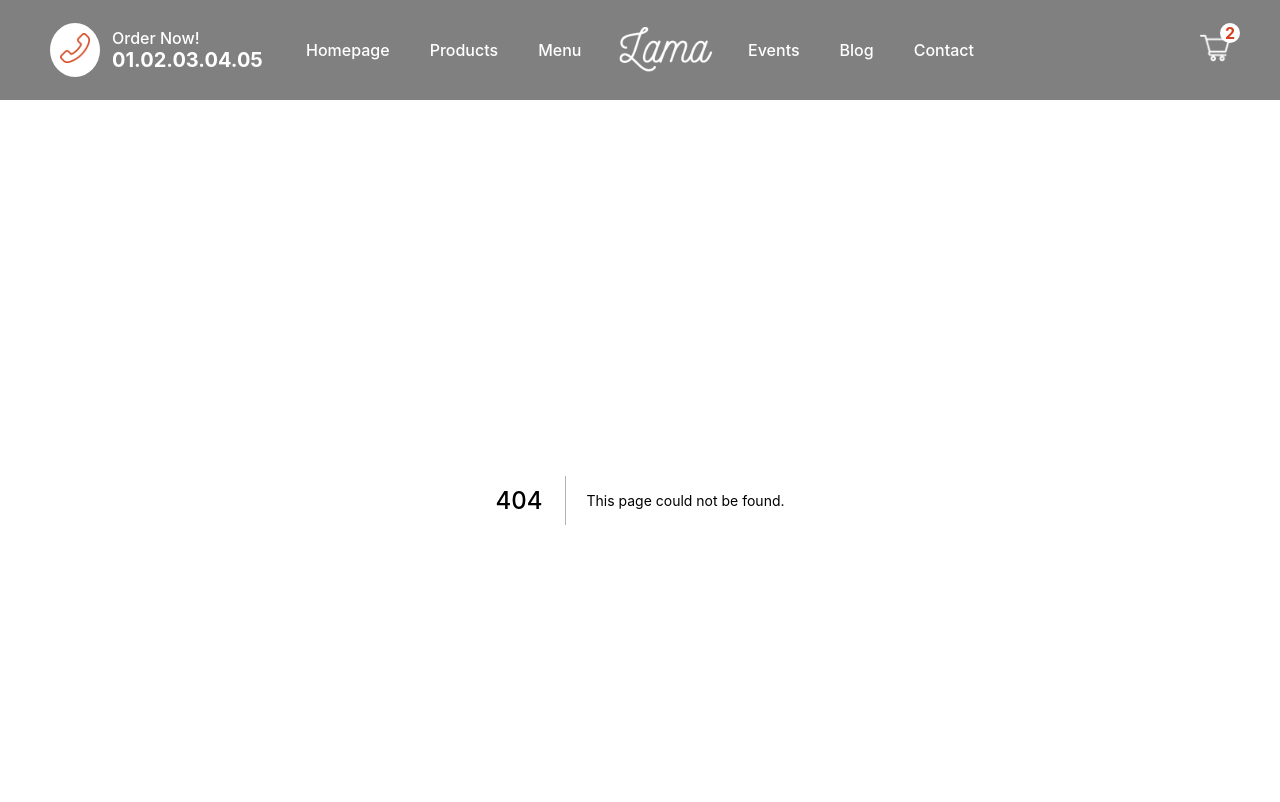
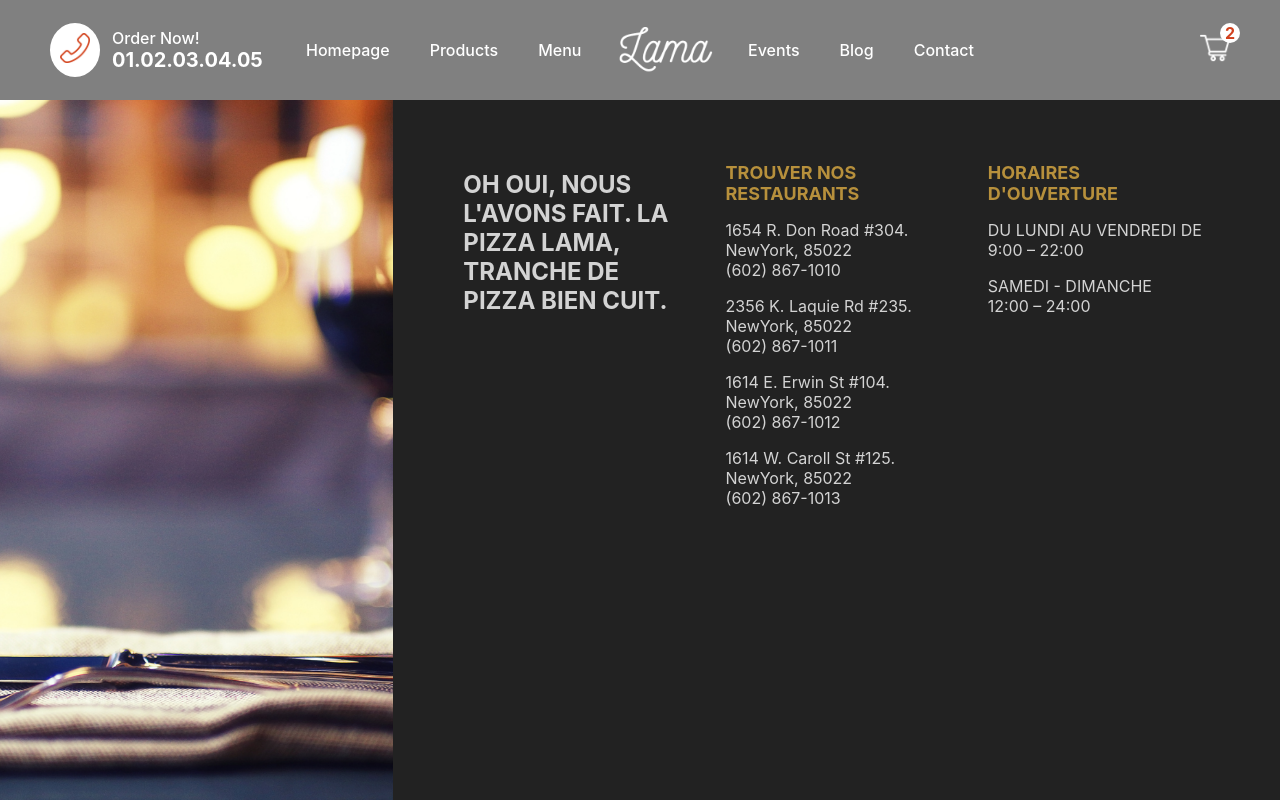
Before and after one commit to peter-centini/resto-pizza-nextjs, a Next.js app: page /Cart in a window 1280 px wide. Before the commit this address had no page. Shown: the top 802 px of the page. Built offline with nearby package versions, Linux system fonts and the light colour scheme.

Commit message:
product finished mise en forme doc

```diff
--- a/components/Footer.jsx
+++ b/components/Footer.jsx
@@ -10,11 +10,11 @@ const Footer = () => {
       <div className={styles.item}>
         <div className={styles.card}>
           <h2 className={styles.motto}>
-            OH YES, WE DID.THE LAMA PIZZA, WELL BAKED SLICE OF PIZZA.
+            OH OUI, NOUS L'AVONS FAIT. LA PIZZA LAMA, TRANCHE DE PIZZA BIEN CUIT.
           </h2>
         </div>
         <div className={styles.card}>
-          <h1 className={styles.title}>FIND OUR RESTAURANTS</h1>
+          <h1 className={styles.title}>TROUVER NOS RESTAURANTS</h1>
           <p className={styles.text}>
             1654 R. Don Road #304.
             <br /> NewYork, 85022
@@ -37,13 +37,13 @@ const Footer = () => {
           </p>
         </div>
         <div className={styles.card}>
-          <h1 className={styles.title}>WORKING HOURS</h1>
+          <h1 className={styles.title}>HORAIRES D'OUVERTURE </h1>
           <p className={styles.text}>
-            MONDAY UNTIL FRIDAY
+            DU LUNDI AU VENDREDI DE
             <br /> 9:00 – 22:00
           </p>
           <p className={styles.text}>
-            SATURDAY - SUNDAY
+             SAMEDI - DIMANCHE
             <br /> 12:00 – 24:00
           </p>
         </div>
--- /dev/null
+++ b/pages/Cart.jsx
@@ -0,0 +1,16 @@
+import styles from "../styles/Cart.module.css";
+import Image from "next/image";
+
+
+
+
+const Cart = () => {
+  return (
+  <div className={styles.container}>
+
+  </div>
+
+  )
+};
+
+export default Cart;
```
Also changed, not shown: styles/Cart.module.css (added).
